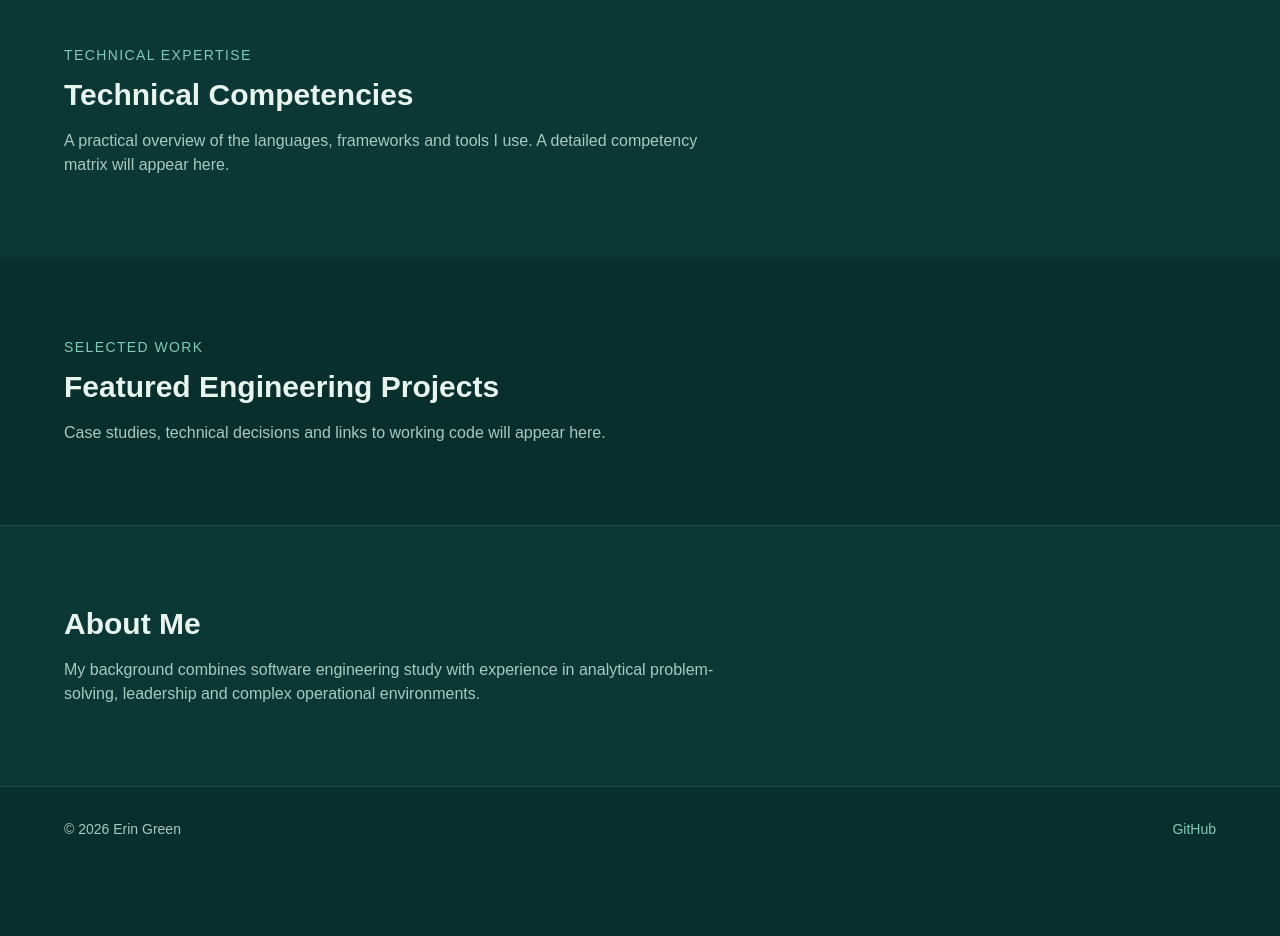
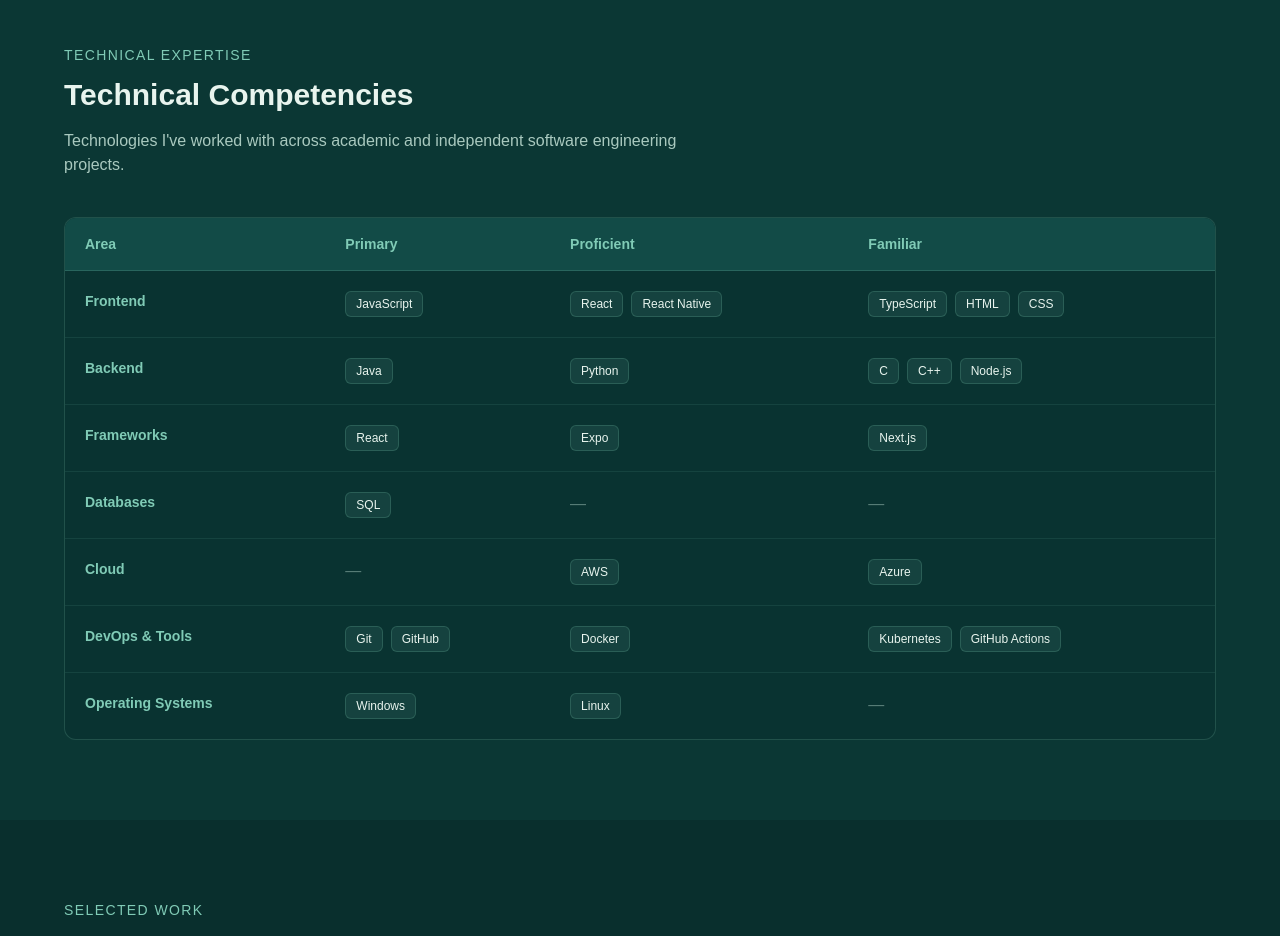
Before and after one commit to ErinGreen5327955/eringreen-io, a Next.js app: page / in a window 1280 px wide. Shown: the part 720-1656 px from the top of the page. Before the commit the page ends 1591 px from the top, so only its background shows below. Built offline with nearby package versions, Linux system fonts and the light colour scheme.

Commit message:
feat: add technical competency matrix

```diff
--- a/src/app/page.tsx
+++ b/src/app/page.tsx
@@ -1,3 +1,4 @@
+import SkillsMatrix from "@/components/SkillsMatrix";
 
 const navigation = [
   { label: "About", href: "#about" },
@@ -92,9 +93,11 @@ export default function Home() {
                 Technical Competencies
               </h2>
               <p className="mt-4 max-w-2xl text-muted">
-                A practical overview of the languages, frameworks and tools
-                I use. A detailed competency matrix will appear here.
+                Technologies I&apos;ve worked with across academic and
+                independent software engineering projects.
               </p>
+
+              <SkillsMatrix />
             </div>
           </section>
 
--- /dev/null
+++ b/src/components/SkillsMatrix.tsx
@@ -0,0 +1,73 @@
+
+import { skills } from "@/data/skills";
+
+function SkillTags({ items }: { items: string[] }) {
+    if (items.length === 0) {
+        return <span className="text-muted/50">—</span>;
+    }
+
+    return (
+        <div className="flex flex-wrap gap-2">
+            {items.map((item) => (
+                <span
+                    key={item}
+                    className="rounded-md border border-seafoam/20 bg-seafoam/10 px-2.5 py-1 text-xs font-medium text-soft-mist"
+                >
+          {item}
+        </span>
+            ))}
+        </div>
+    );
+}
+
+export default function SkillsMatrix() {
+    return (
+        <div className="mt-10 overflow-x-auto rounded-xl border border-seafoam/20 bg-forest/40">
+            <table className="w-full min-w-[650px] border-collapse text-left">
+                <thead className="bg-forest-teal">
+                <tr className="border-b border-seafoam/20">
+                    {["Area", "Primary", "Proficient", "Familiar"].map(
+                        (heading) => (
+                            <th
+                                key={heading}
+                                scope="col"
+                                className="px-5 py-4 text-sm font-semibold text-seafoam"
+                            >
+                                {heading}
+                            </th>
+                        ),
+                    )}
+                </tr>
+                </thead>
+
+                <tbody>
+                {skills.map((skill) => (
+                    <tr
+                        key={skill.category}
+                        className="border-b border-seafoam/10 last:border-b-0"
+                    >
+                        <th
+                            scope="row"
+                            className="px-5 py-5 align-top text-sm font-semibold text-seafoam"
+                        >
+                            {skill.category}
+                        </th>
+
+                        <td className="px-5 py-5 align-top">
+                            <SkillTags items={skill.primary} />
+                        </td>
+
+                        <td className="px-5 py-5 align-top">
+                            <SkillTags items={skill.proficient} />
+                        </td>
+
+                        <td className="px-5 py-5 align-top">
+                            <SkillTags items={skill.familiar} />
+                        </td>
+                    </tr>
+                ))}
+                </tbody>
+            </table>
+        </div>
+    );
+}
--- /dev/null
+++ b/src/data/skills.ts
@@ -0,0 +1,52 @@
+
+export type SkillCategory = {
+    category: string;
+    primary: string[];
+    proficient: string[];
+    familiar: string[];
+};
+
+export const skills: SkillCategory[] = [
+    {
+        category: "Frontend",
+        primary: ["JavaScript"],
+        proficient: ["React", "React Native"],
+        familiar: ["TypeScript", "HTML", "CSS"],
+    },
+    {
+        category: "Backend",
+        primary: ["Java"],
+        proficient: ["Python"],
+        familiar: ["C", "C++", "Node.js"],
+    },
+    {
+        category: "Frameworks",
+        primary: ["React"],
+        proficient: ["Expo"],
+        familiar: ["Next.js"],
+    },
+    {
+        category: "Databases",
+        primary: ["SQL"],
+        proficient: [],
+        familiar: [],
+    },
+    {
+        category: "Cloud",
+        primary: [],
+        proficient: ["AWS"],
+        familiar: ["Azure"],
+    },
+    {
+        category: "DevOps & Tools",
+        primary: ["Git", "GitHub"],
+        proficient: ["Docker"],
+        familiar: ["Kubernetes", "GitHub Actions"],
+    },
+    {
+        category: "Operating Systems",
+        primary: ["Windows"],
+        proficient: ["Linux"],
+        familiar: [],
+    },
+];
```
